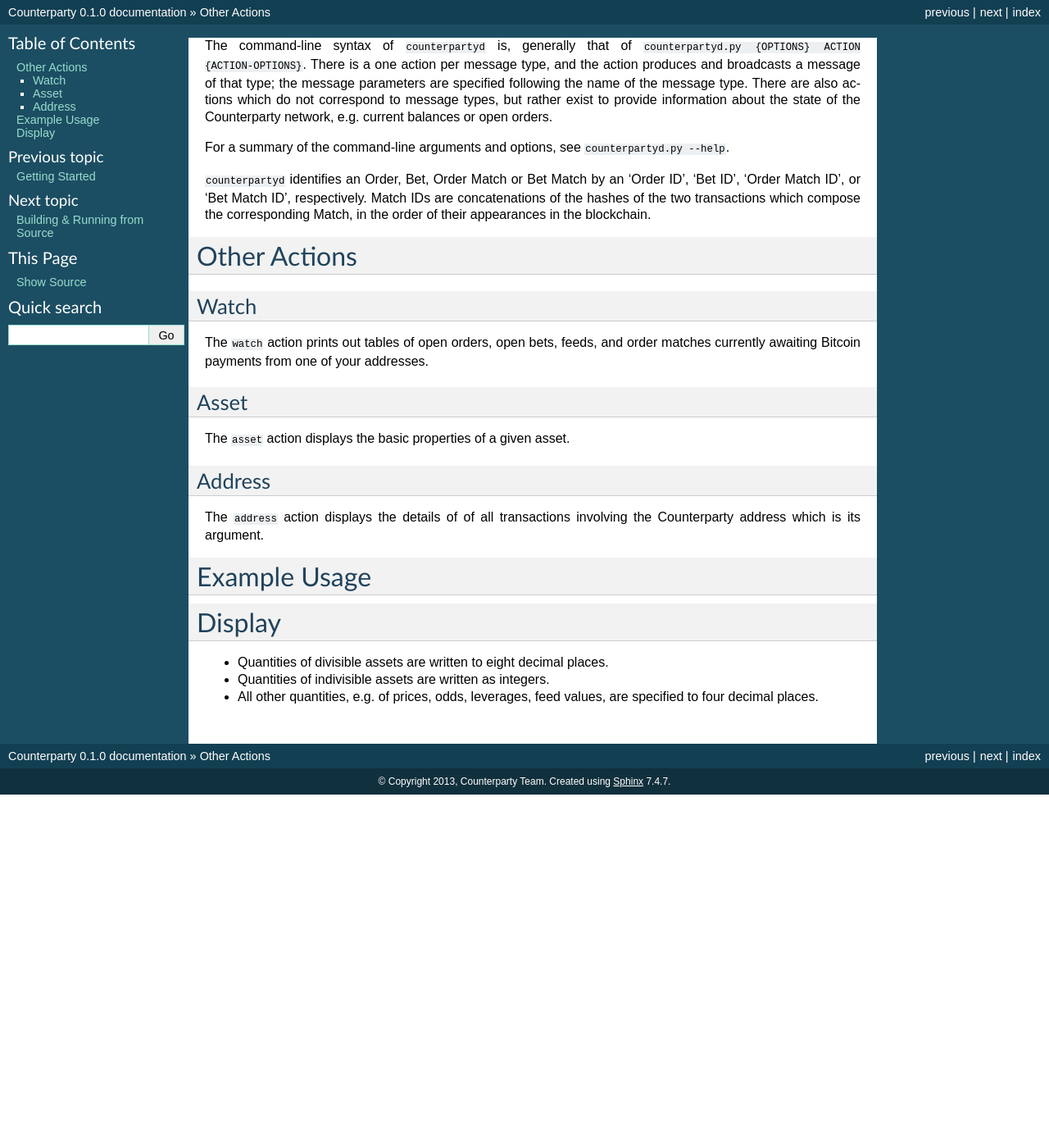
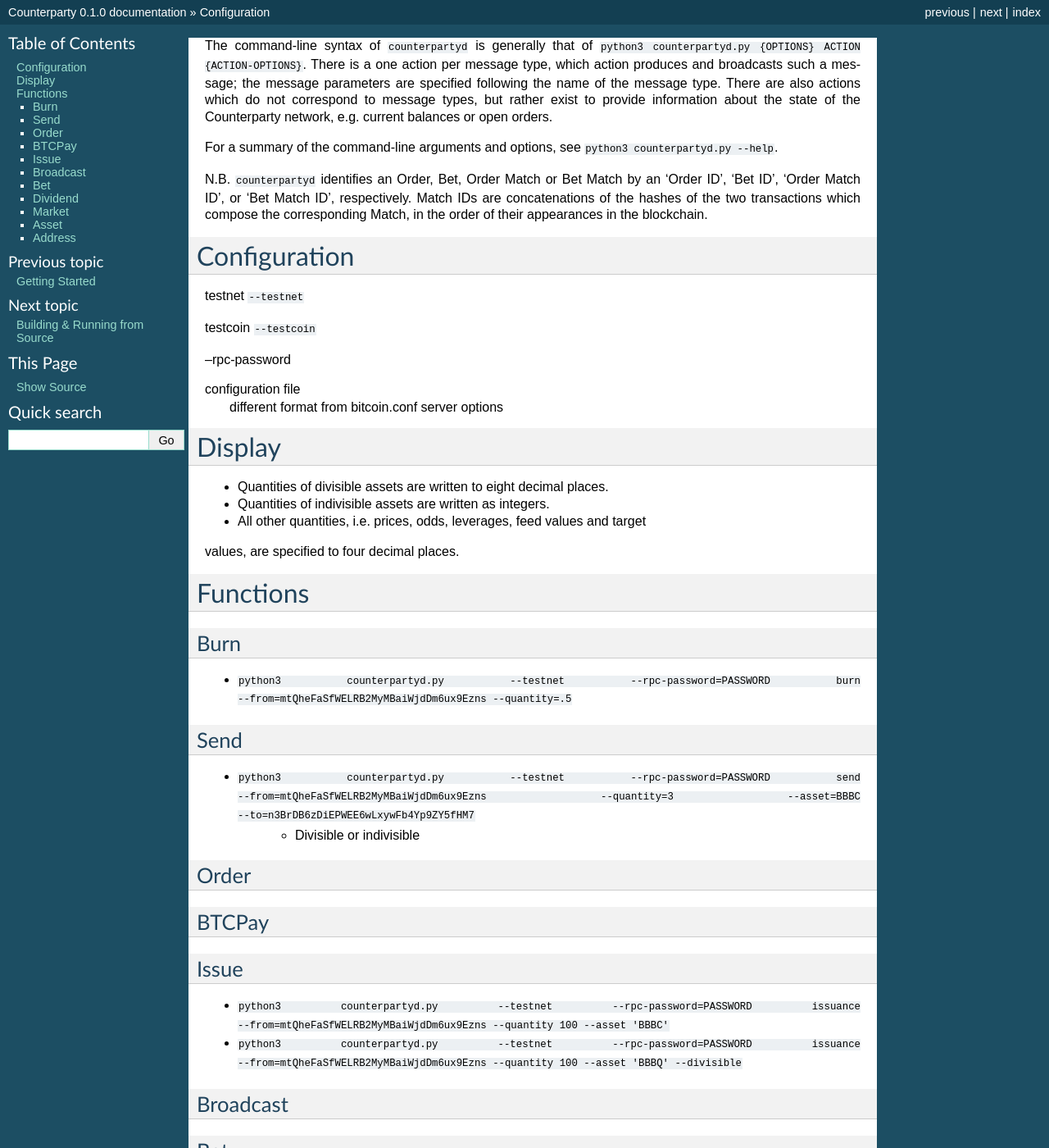
Before and after one commit to CounterpartyXCP/counterparty-core, a Sphinx documentation site: the page built from docs/Usage.rst, in a window 1280 px wide and 1400 px high. Shown: the whole window at 82% size. Built offline with Sphinx 7.4.7, drawn with Linux system fonts in a browser that asks for light colours; some of the changed text lies outside the part shown.

Commit message:
docs; misc. bugs; default to not using testcoin

```diff
--- a/docs/Usage.rst
+++ b/docs/Usage.rst
@@ -1,27 +1,85 @@
-The command‐line syntax of ``counterpartyd`` is, generally that of
-``counterpartyd.py {OPTIONS} ACTION {ACTION-OPTIONS}``. There is a one action
-per message type, and the action produces and broadcasts a message of that
-type; the message parameters are specified following the name of the message
-type. There are also actions which do not correspond to message types, but
-rather exist to provide information about the state of the Counterparty
-network, e.g. current balances or open orders.
+The command‐line syntax of ``counterpartyd`` is generally that of ``python3
+counterpartyd.py {OPTIONS} ACTION {ACTION-OPTIONS}``. There is a one action per
+message type, which action produces and broadcasts such a message; the message
+parameters are specified following the name of the message type. There are also
+actions which do not correspond to message types, but rather exist to provide
+information about the state of the Counterparty network, e.g. current balances
+or open orders.
 
-For a summary of the command‐line arguments and options, see ``counterpartyd.py
---help``.
+For a summary of the command‐line arguments and options, see ``python3
+counterpartyd.py --help``.
 
-``counterpartyd`` identifies an Order, Bet, Order Match or Bet Match by an
+N.B. ``counterpartyd`` identifies an Order, Bet, Order Match or Bet Match by an
 ‘Order ID’, ‘Bet ID’, ‘Order Match ID’, or ‘Bet Match ID’, respectively. Match
 IDs are concatenations of the hashes of the two transactions which compose the
 corresponding Match, in the order of their appearances in the blockchain.
 
 
-Other Actions
+Configuration
 ^^^^^^^^^^^^^
 
-Watch
+testnet
+``--testnet``
+
+testcoin
+``--testcoin``
+
+
+--rpc-password
+
+configuration file
+        different format from bitcoin.conf
+        server options
+
+
+Display
+^^^^^^^
+* Quantities of divisible assets are written to eight decimal places.
+* Quantities of indivisible assets are written as integers.
+* All other quantities, i.e. prices, odds, leverages, feed values and target
+values, are specified to four decimal places.
+
+
+Functions
+^^^^^^^^^^^^^^^^^
+
+Burn
+""""
+* ``python3 counterpartyd.py --testnet --rpc-password=PASSWORD burn --from=mtQheFaSfWELRB2MyMBaiWjdDm6ux9Ezns --quantity=.5``
+
+Send
+""""
+* ``python3 counterpartyd.py --testnet --rpc-password=PASSWORD send --from=mtQheFaSfWELRB2MyMBaiWjdDm6ux9Ezns --quantity=3 --asset=BBBC --to=n3BrDB6zDiEPWEE6wLxywFb4Yp9ZY5fHM7``
+        * Divisible or indivisible
+
+Order
 """""
-The ``watch`` action prints out tables of open orders, open bets, feeds, and
+
+
+BTCPay
+""""""
+
+Issue
+"""""
+* ``python3 counterpartyd.py --testnet --rpc-password=PASSWORD issuance --from=mtQheFaSfWELRB2MyMBaiWjdDm6ux9Ezns --quantity 100 --asset 'BBBC'``
+* ``python3 counterpartyd.py --testnet --rpc-password=PASSWORD issuance --from=mtQheFaSfWELRB2MyMBaiWjdDm6ux9Ezns --quantity 100 --asset 'BBBQ' --divisible``
+
+
+Broadcast
+"""""""""
+
+Bet
+"""
+
+Dividend
+""""""""
+
+
+Market
+"""""
+The ``market`` action prints out tables of open orders, open bets, feeds, and
 order matches currently awaiting Bitcoin payments from one of your addresses.
+It is capable of filtering orders by assets to be bought and sold.
 
 Asset
 """""
@@ -31,15 +89,3 @@ Address
 """""""
 The ``address`` action displays the details of of all transactions involving
 the Counterparty address which is its argument.
-
-
-Example Usage
-^^^^^^^^^^^^^
-
-
-
-Display
-^^^^^^^
-* Quantities of divisible assets are written to eight decimal places.
-* Quantities of indivisible assets are written as integers.
-* All other quantities, e.g. of prices, odds, leverages, feed values, are specified to four decimal places.
```
Also changed, not shown: counterpartyd.py (+11 -10 lines), 4 other files.
